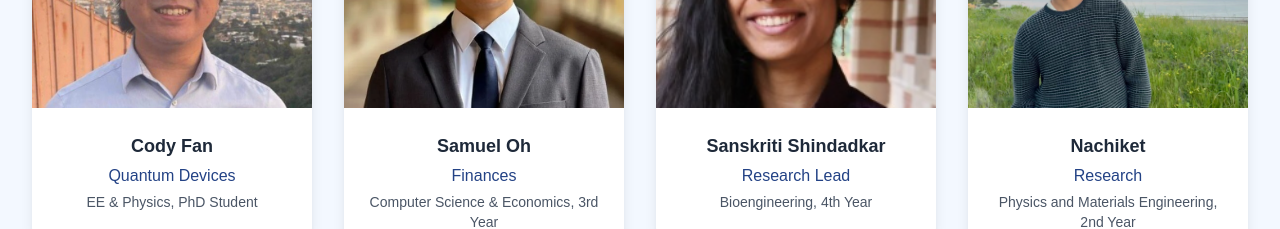
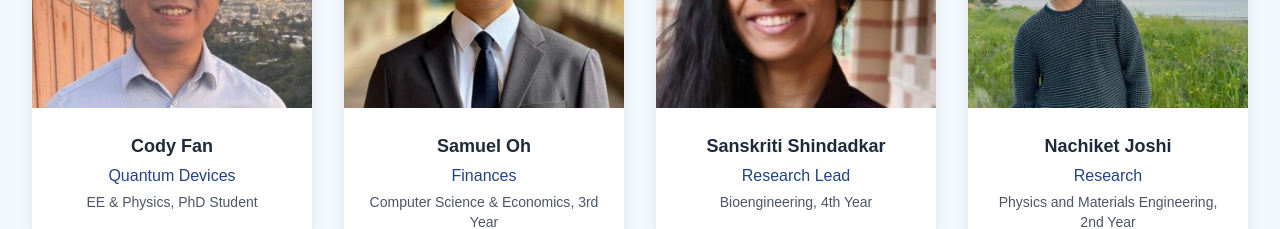
Before and after one commit to qcsa-at-ucla/qcsa, a Next.js app: page /about in a window 1280 px wide. Shown: the part 2800-3029 px from the top of the page. Built offline with nearby package versions, Linux system fonts and the light colour scheme; a web font is replaced by a local one.

Commit message:
Add nachi's last name

```diff
--- a/src/app/about/page.tsx
+++ b/src/app/about/page.tsx
@@ -101,7 +101,7 @@ const boardMembers = [
   },
   {
     id: 18,
-    name: "Nachiket",
+    name: "Nachiket Joshi",
     role: "Research",
     major: "Physics and Materials Engineering",
     year: "2nd Year",
```
